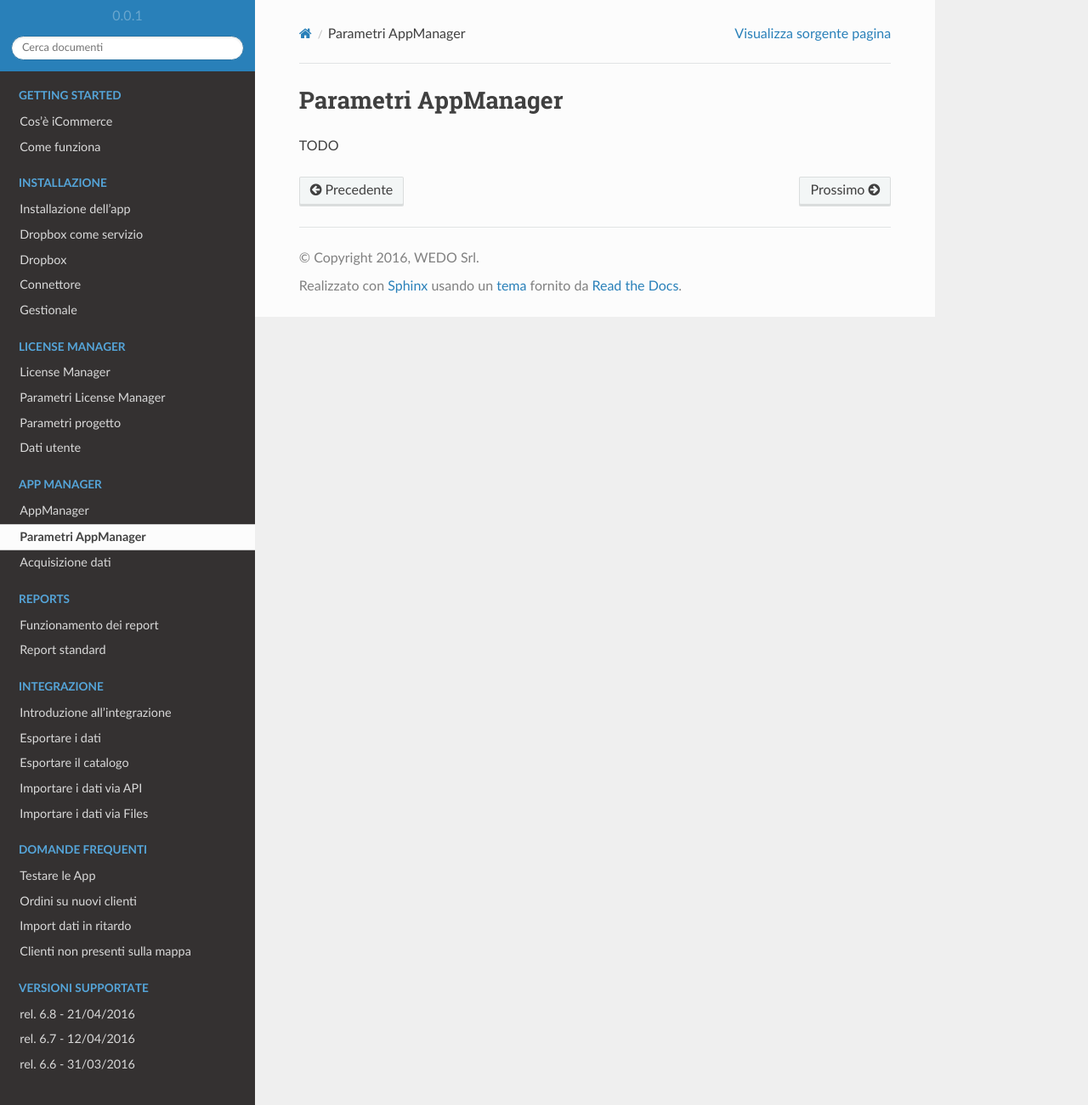
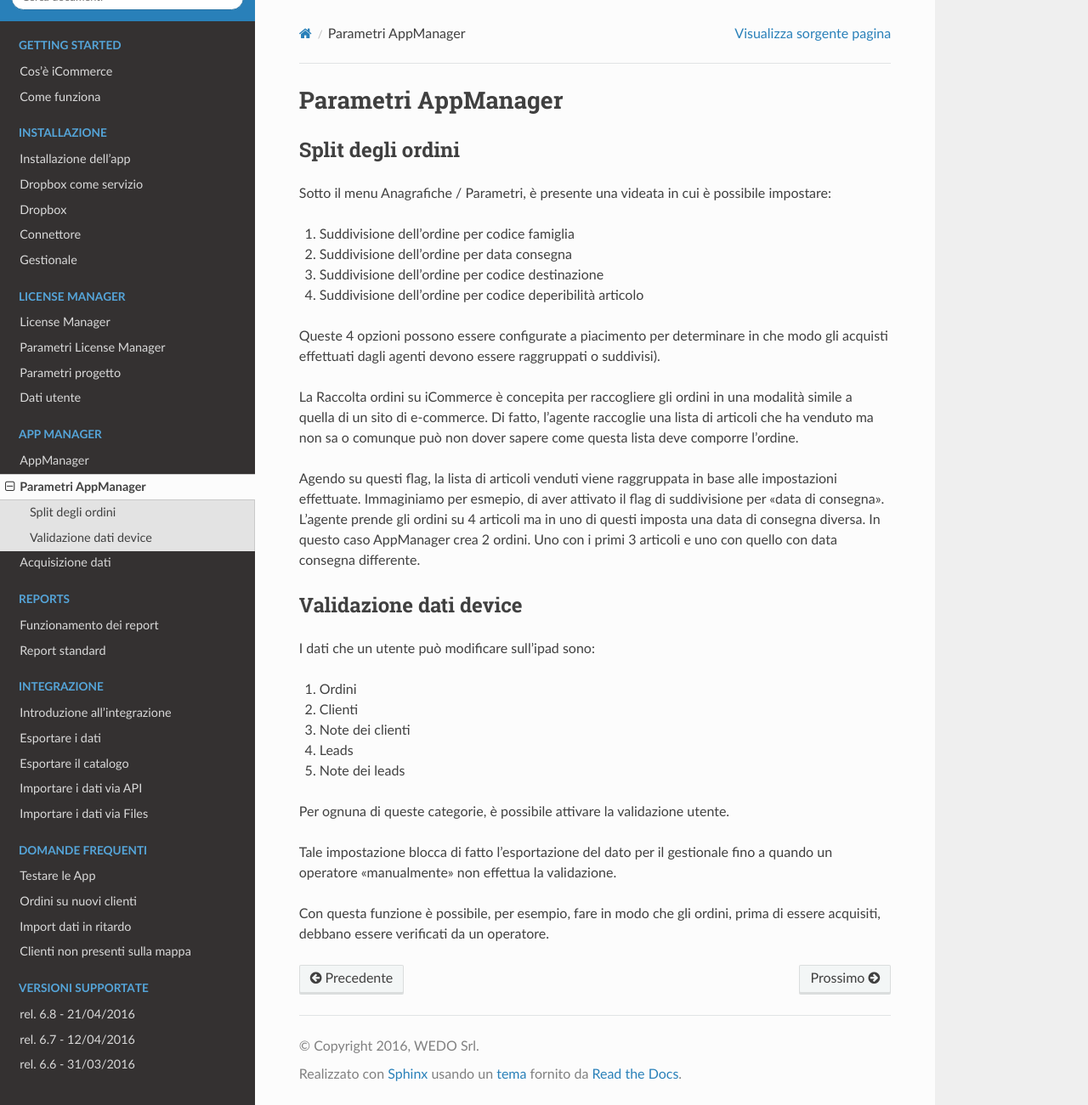
Before and after one commit to wedoit-io/doc-icommerce, a Sphinx documentation site: the page built from source/par-appmanager.rst, in a window 1280 px wide and 1301 px high. Shown: the whole window at 85% size. Built offline with Sphinx 7.4.7 and the Read the Docs theme 2.0.0, drawn with Linux system fonts in a browser that asks for light colours.

Commit message:
Update par-appmanager.rst

```diff
--- a/source/par-appmanager.rst
+++ b/source/par-appmanager.rst
@@ -1,4 +1,43 @@
 Parametri AppManager
 ===================
 
-TODO
+Split degli ordini
+~~~~~~~~~~~~~~~~~~
+
+Sotto il menu Anagrafiche / Parametri, è presente una videata in cui è possibile impostare:
+
+1. Suddivisione dell'ordine per codice famiglia
+2. Suddivisione dell'ordine per data consegna
+3. Suddivisione dell'ordine per codice destinazione
+4. Suddivisione dell'ordine per codice deperibilità articolo
+
+Queste 4 opzioni possono essere configurate a piacimento per determinare in che modo
+gli acquisti effettuati dagli agenti devono essere raggruppati o suddivisi).
+
+La Raccolta ordini su iCommerce è concepita per raccogliere gli ordini in una modalità simile a quella di un sito di e-commerce.
+Di fatto, l'agente raccoglie una lista di articoli che ha venduto ma non sa
+o comunque può non dover sapere come questa lista deve comporre l'ordine.
+
+Agendo su questi flag, la lista di articoli venduti viene raggruppata in base alle impostazioni effettuate.
+Immaginiamo per esmepio, di aver attivato il flag di suddivisione per "data di consegna".
+L'agente prende gli ordini su 4 articoli ma in uno di questi imposta una data di consegna diversa.
+In questo caso AppManager crea 2 ordini. Uno con i primi 3 articoli e uno con quello con data consegna differente.
+
+Validazione dati device
+~~~~~~~~~~~~~~~~~~~~~~~
+
+I dati che un utente può modificare sull'ipad sono:
+
+1. Ordini
+2. Clienti
+3. Note dei clienti
+4. Leads
+5. Note dei leads
+
+Per ognuna di queste categorie, è possibile attivare la validazione utente.
+
+Tale impostazione blocca di fatto l'esportazione del dato per il gestionale fino a quando un operatore "manualmente" non
+effettua la validazione.
+
+Con questa funzione è possibile, per esempio, fare in modo che gli ordini, prima di essere acquisiti,
+debbano essere verificati da un operatore.
```
